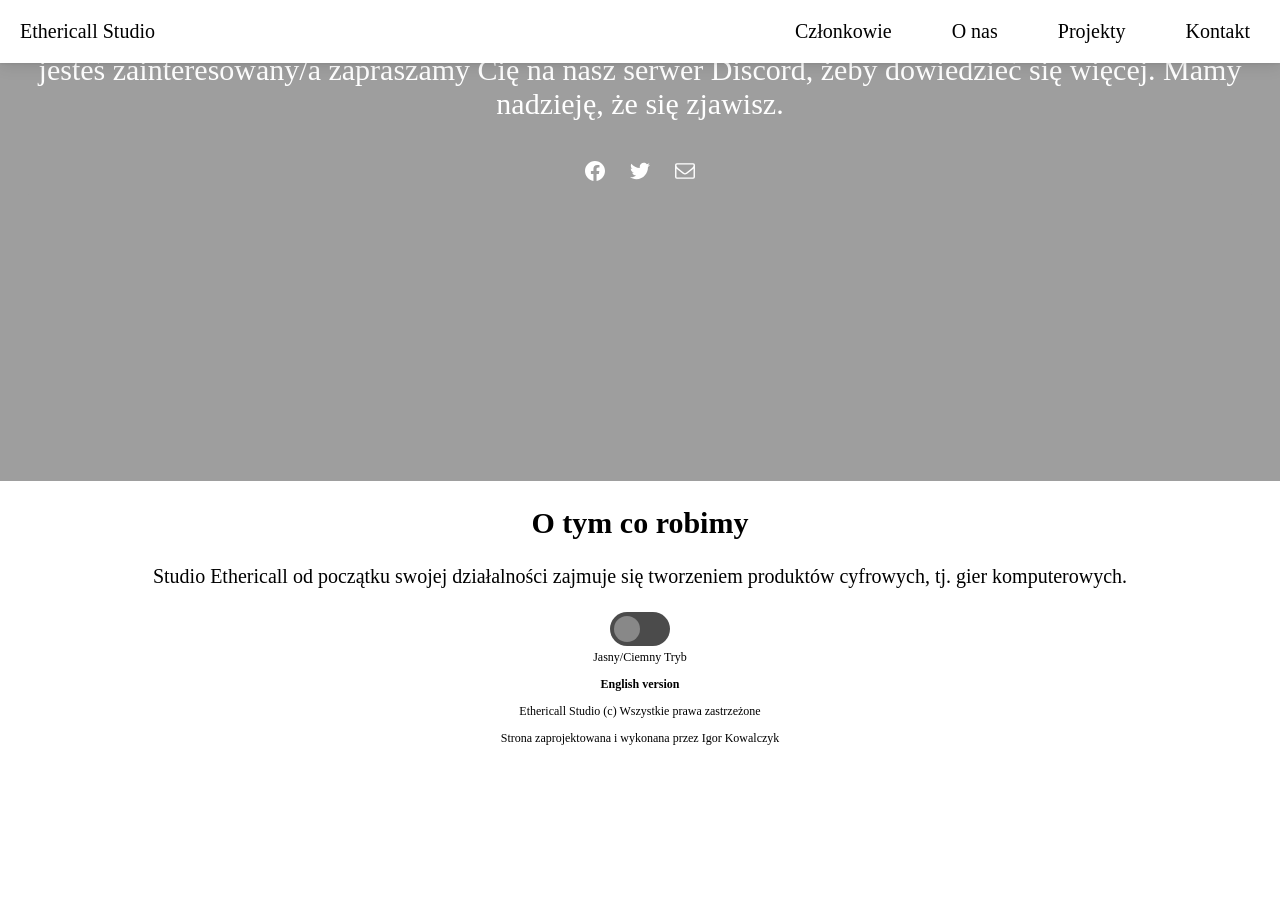
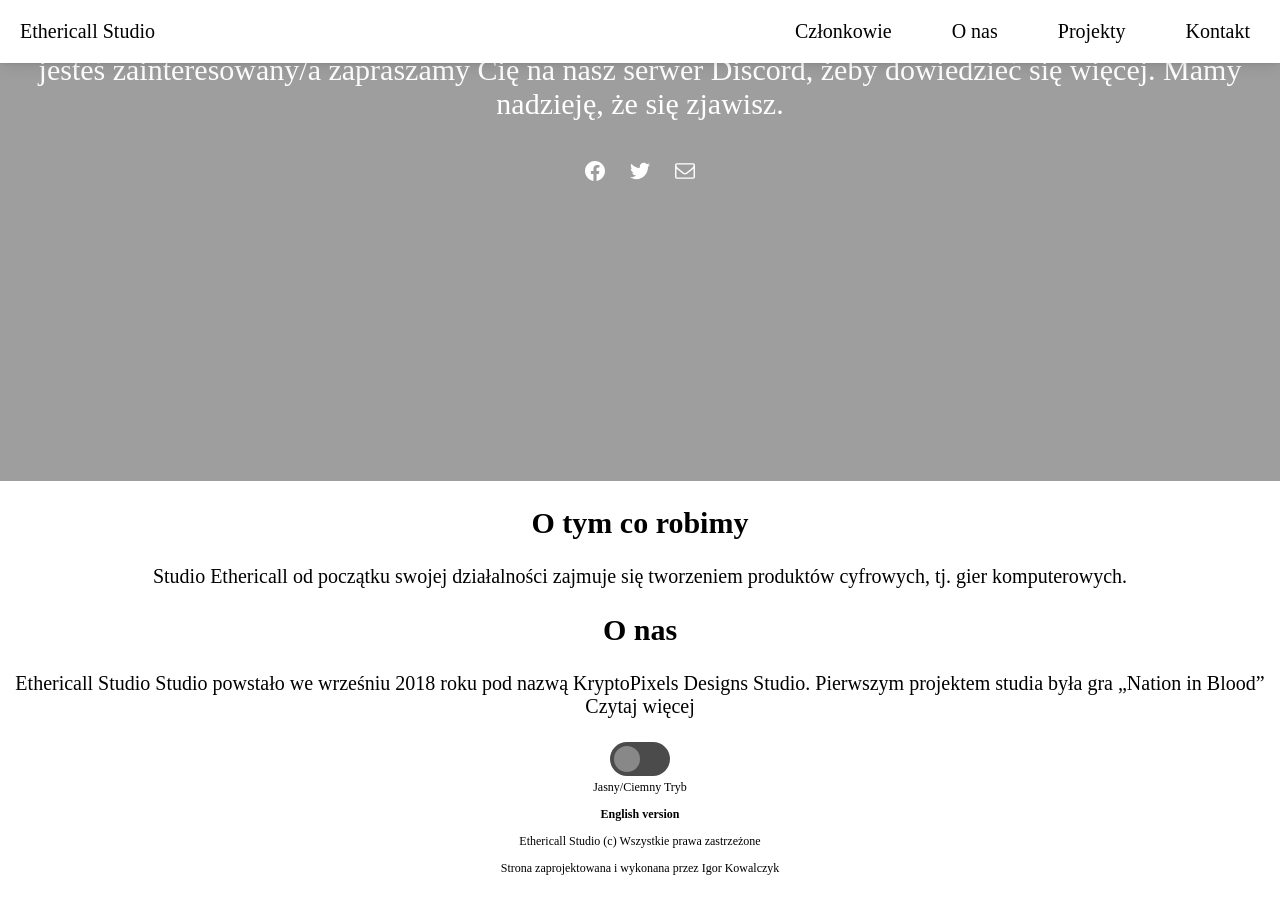
Before and after one commit to Ethericall-Studio/ethericall-studio.github.io, a Jekyll site: the page built from index-pl.md, in a window 1280 px wide and 900 px high, scrolled down 419 px. Built offline with Jekyll 4.4.1, drawn with Linux system fonts in a browser that asks for light colours; some web fonts are replaced; before the commit the page ends 1189 px from its top, so only the background shows below that.

Commit message:
Update index-pl.md

```diff
--- a/index-pl.md
+++ b/index-pl.md
@@ -21,4 +21,12 @@ display: none;
 <h1>O tym co robimy</h1>
 <p>Studio Ethericall od początku swojej działalności zajmuje się tworzeniem produktów cyfrowych, tj. gier komputerowych.</p>
 </div>
+<div class="about-2">
+<h1>O nas</h1>
+<p>Ethericall Studio
+Studio powstało we wrześniu 2018 roku pod nazwą KryptoPixels Designs Studio.
+
+Pierwszym projektem studia była gra „Nation in Blood”
+<a href="https://ethericall.com/about-pl">Czytaj więcej</a></p>
+</div>
 </section>
```
